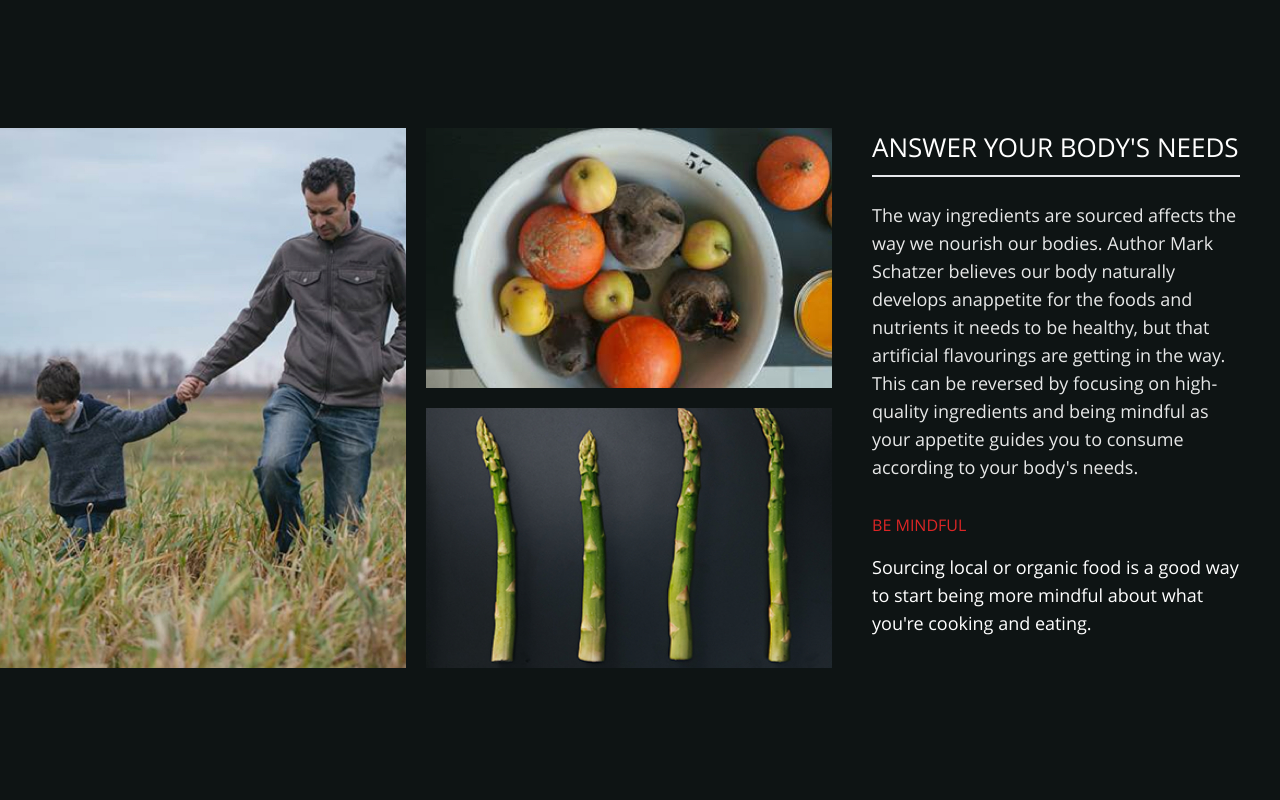
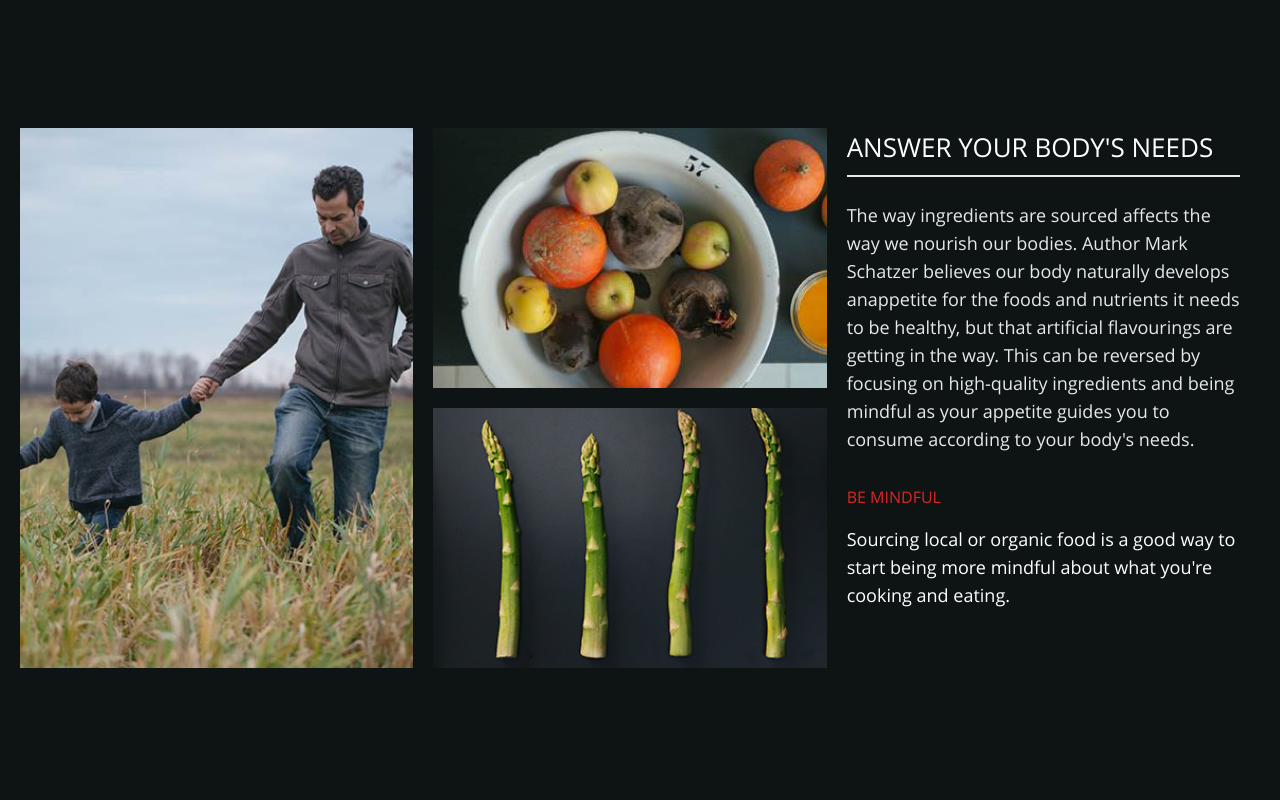
Before and after one commit to greg-argulla/orchard, a React (Vite) app: page / in a window 1280 px wide. Shown: the top 800 px of the page. Built offline with nearby package versions, Linux system fonts and the light colour scheme.

Commit message:
fix: transfer padding to parent for MainDisplay lg

```diff
--- a/src/components/MainDisplay/index.tsx
+++ b/src/components/MainDisplay/index.tsx
@@ -32,7 +32,7 @@ const ModalImage = (props: ModalProps) => (
 const MainDisplay = (props: MainDisplayProps) => {
   const { image1, image2, image3, header, content, footer, warning } = props;
   return (
-    <section className="relative mb-32 mt-32 flex min-h-[540px] min-w-[320px] flex-wrap px-5 sm:flex-nowrap sm:gap-5 lg:px-0">
+    <section className="relative mb-32 mt-32 flex min-h-[540px] min-w-[320px] flex-wrap px-5 sm:flex-nowrap sm:gap-5 lg:px-5">
       <ModalImage image={image1}>
         <div
           className="h-[400px] w-3/6 bg-cover bg-center sm:mr-0 sm:h-[540px] sm:w-3/6 lg:w-2/6 "
@@ -55,7 +55,7 @@ const MainDisplay = (props: MainDisplayProps) => {
         </ModalImage>
       </div>
 
-      <div className="sw-full top-1/2 min-w-[320px] py-5 sm:absolute sm:mr-5 sm:-translate-y-1/2 sm:bg-black sm:bg-opacity-60 sm:px-5 lg:relative lg:top-0 lg:w-2/6 lg:translate-y-0 lg:bg-transparent lg:p-0 lg:px-5">
+      <div className="sw-full top-1/2 min-w-[320px] py-5 sm:absolute sm:mr-5 sm:-translate-y-1/2 sm:bg-black sm:bg-opacity-60 sm:px-5 lg:relative lg:top-0 lg:w-2/6 lg:translate-y-0 lg:bg-transparent lg:p-0 ">
         <header className="mb-6 border-b-2 pb-2 text-[26px] font-light">
           {header}
         </header>
```
